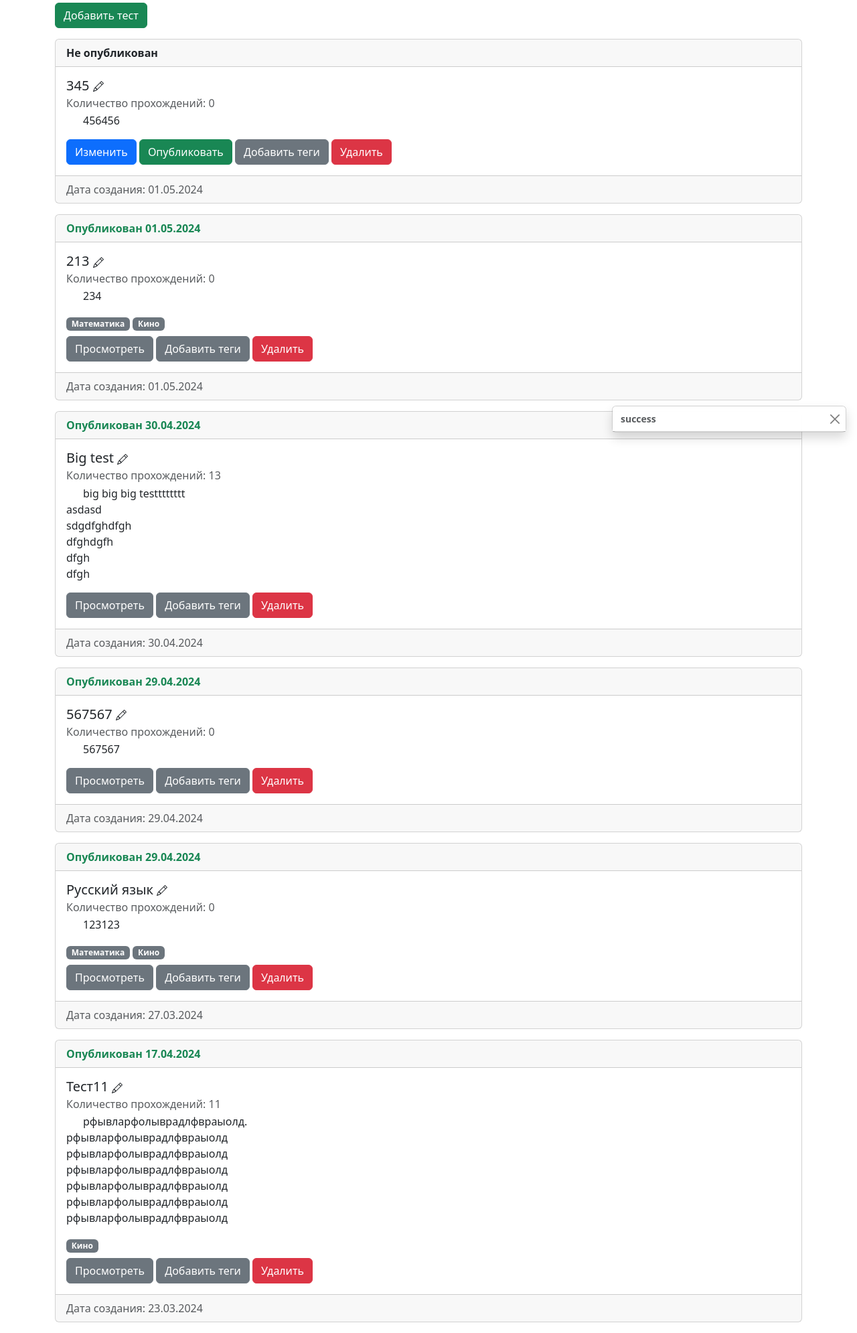
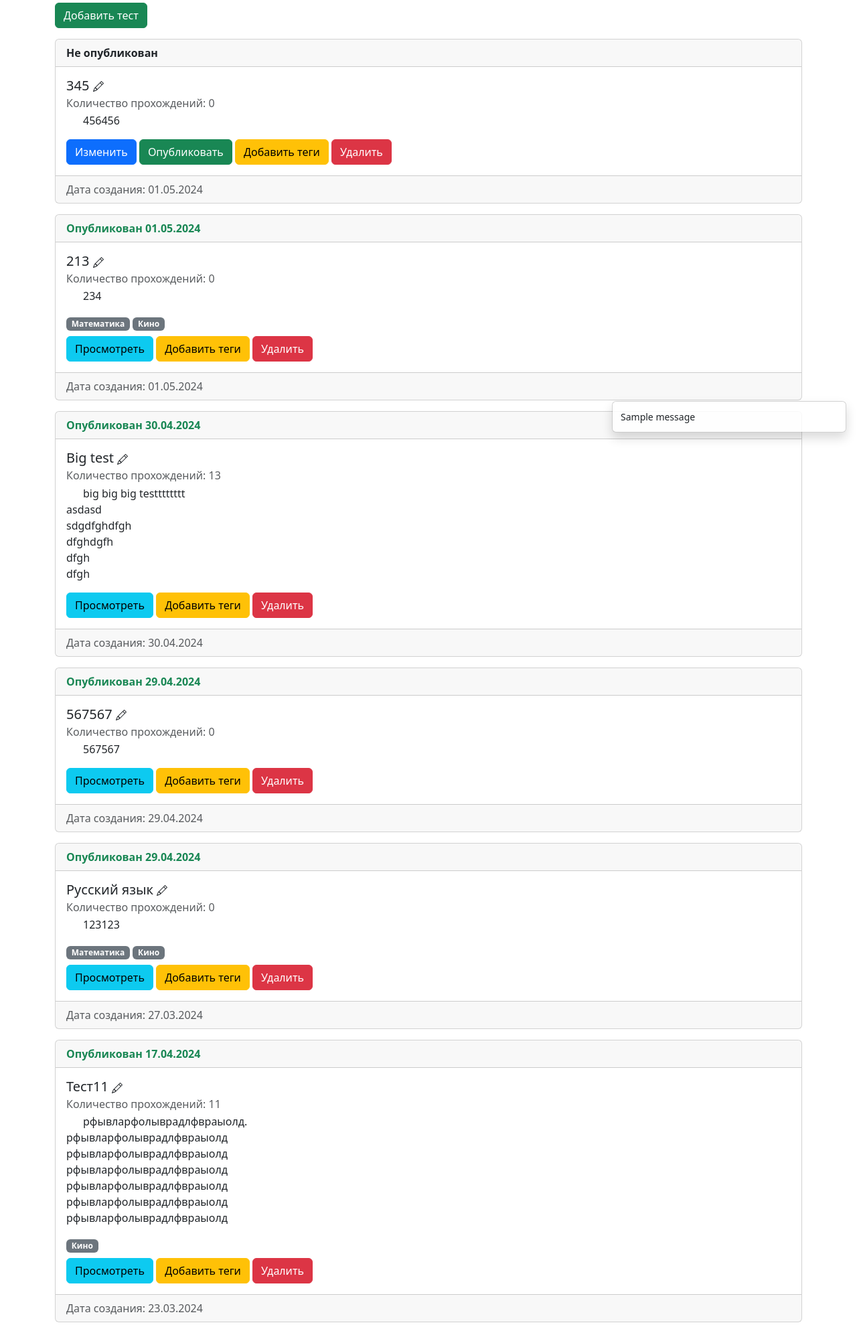
Before and after one commit to WebWat/QuizApp, a Django app: page /profile in a window 1280 px wide. Shown: the part 138-2129 px from the top of the page at 67% size. Run offline with Django 5.2, Linux system fonts and the light colour scheme; a user stored in the database is signed in; data comes from the database, SQL or seed files in the repository; both versions use the stored data as it was after the commit; one stand-in notice (Sample message) is shown.

Commit message:
Доработанный вывод сообщений и изменения дизайна

```diff
--- a/Tests/templates/profile.html
+++ b/Tests/templates/profile.html
@@ -40,13 +40,13 @@
                 <a href="/questions/{{test.id}}" class="btn btn-primary">Изменить</a>
                 <a href="/publish_test/{{test.id}}" class="btn btn-success">Опубликовать</a>
                 {% else %}
-                <a href="/questions/{{test.id}}" class="btn btn-secondary">Просмотреть</a>
+                <a href="/questions/{{test.id}}" class="btn btn-info">Просмотреть</a>
                 {% endif %}
-                <a href="/add_tag/{{test.id}}" class="btn btn-secondary">Добавить теги</a>
+                <a href="/add_tag/{{test.id}}" class="btn btn-warning">Добавить теги</a>
                 <a href="/delete_test/{{test.id}}" class="btn btn-danger">Удалить</a>
               </div>
             </div>
-            <div class="card-footer text-body-secondary">
+            <div class="card-footer text-body-secondary ">
               Дата создания: {{ test.created_at|date:"d.m.Y" }}
             </div>
         </div>
--- /dev/null
+++ b/Web/static/Web/css/default.css
@@ -0,0 +1,14 @@
+.description_of_the_test{
+    text-indent: 25px;
+    white-space: pre-wrap;
+    word-wrap: break-word;
+}
+
+.form_description_of_the_test{
+    text-indent: 25px;
+    white-space: pre-wrap;
+    word-wrap: break-word;
+    display: block;
+    width: 100%;
+
+}
--- a/Web/static/css/main.css
+++ /dev/null
@@ -1,14 +0,0 @@
-.description_of_the_test{
-        text-indent: 25px;
-        white-space: pre-wrap;
-        word-wrap: break-word;
-}
-
-.form_description_of_the_test{
-        text-indent: 25px;
-        white-space: pre-wrap;
-        word-wrap: break-word;
-        display: block;
-        width: 100%;
-
-}
--- a/Web/templates/base.html
+++ b/Web/templates/base.html
@@ -4,9 +4,8 @@
 <head>
     <title>{% block title %}{% endblock title %}</title>
     <meta charset="utf-8" />
-    <link rel="stylesheet" type="text/css" href="{% static "css/default.css" %}"/>
-    <link rel="stylesheet" type="text/css" href="{% static "css/main.css" %}"/>
-    <script src="{% static "js/default.js" %}"></script>
+    <link rel="stylesheet" type="text/css" href="{% static 'Web/css/default.css' %}"/>
+    <script src="{% static 'js/default.js' %}"></script>
     <link href="https://cdn.jsdelivr.net/npm/bootstrap@5.3.3/dist/css/bootstrap.min.css" rel="stylesheet" integrity="sha384-QWTKZyjpPEjISv5WaRU9OFeRpok6YctnYmDr5pNlyT2bRjXh0JMhjY6hW+ALEwIH" crossorigin="anonymous">
     <script src="https://cdn.jsdelivr.net/npm/bootstrap@5.3.3/dist/js/bootstrap.bundle.min.js" integrity="sha384-YvpcrYf0tY3lHB60NNkmXc5s9fDVZLESaAA55NDzOxhy9GkcIdslK1eN7N6jIeHz" crossorigin="anonymous"></script>
 </head>
@@ -41,35 +40,40 @@
     <div class="toast-container position-fixed bottom-0 end-0 p-3 tag_style">
         {% for message in messages %}
         <div class="toast show" role="alert" aria-live="assertive" aria-atomic="true">
-            <div class="toast-header">
-              <strong class="me-auto">{{ message.tags }}</strong>
-              <button type="button" class="btn-close" data-bs-dismiss="toast" aria-label="Close"></button>
-            </div>
             {%if message.level == DEFAULT_MESSAGE_LEVELS.PRIMARY %}
             <div class="alert alert-primary">
-                {{ message }}
-            </div>
+                <strong class="me-auto">{{ message.tags }}</strong>
+                <button type="button" class="btn-close" data-bs-dismiss="toast" aria-label="Close"></button>
+              </div>
             {% endif %}
             {%if message.level == DEFAULT_MESSAGE_LEVELS.SUCCES %}
             <div class="alert alert-succes">
-                {{ message }}
-            </div>
+                <strong class="me-auto">{{ message.tags }}</strong>
+                <button type="button" class="btn-close" data-bs-dismiss="toast" aria-label="Close"></button>
+              </div>
             {% endif %}
             {%if message.level == DEFAULT_MESSAGE_LEVELS.DANGER %}
             <div class="alert alert-danger">
-                {{ message }}
-            </div>
+                <strong class="me-auto">{{ message.tags }}</strong>
+                <button type="button" class="btn-close" data-bs-dismiss="toast" aria-label="Close"></button>
+              </div>
             {% endif %}
             {%if message.level == DEFAULT_MESSAGE_LEVELS.WARNING %}
             <div class="alert alert-warning">
-                {{ message }}
+                <strong class="me-auto">{{ message.tags }}</strong>
+                <button type="button" class="btn-close" data-bs-dismiss="toast" aria-label="Close"></button>
             </div>
             {% endif %}
             {%if message.level == DEFAULT_MESSAGE_LEVELS.INFO %}
             <div class="alert alert-info">
+                <strong class="me-auto">{{ message.tags }}</strong>
+                <button type="button" class="btn-close" data-bs-dismiss="toast" aria-label="Close"></button>
+            </div>
+            {% endif %}
+            <div class="toast-body">
                 {{ message }}
             </div>
-            {% endif %}
+
 
         </div>
         {% endfor %}
```
Also changed, not shown: Web/static/Web/css/js/default.js (renamed from Web/static/js/default.js), Web/static/css/default.css (added), db.sqlite3.
